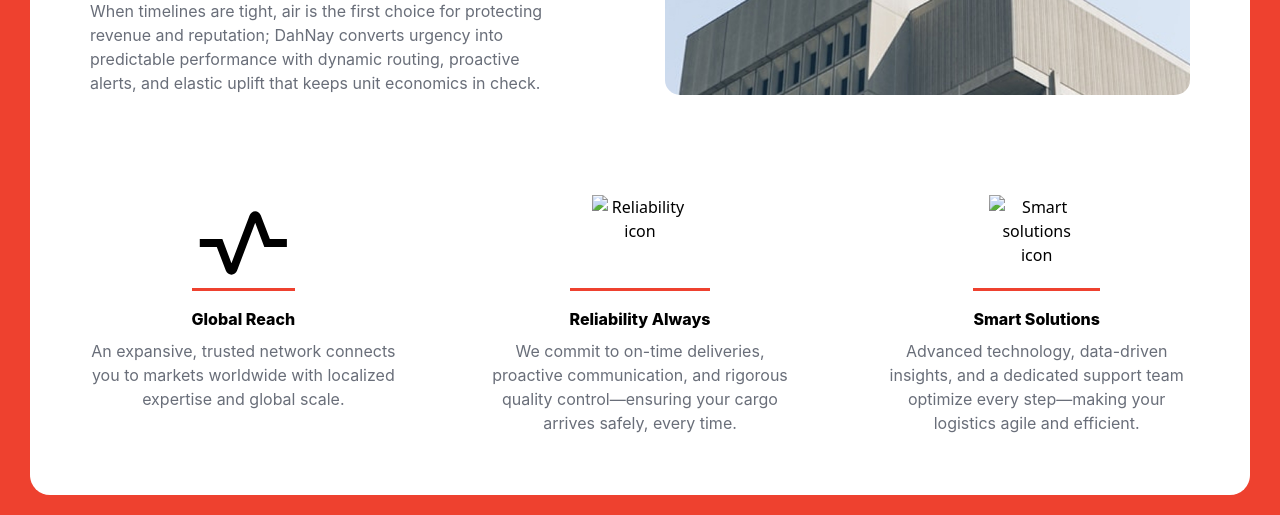
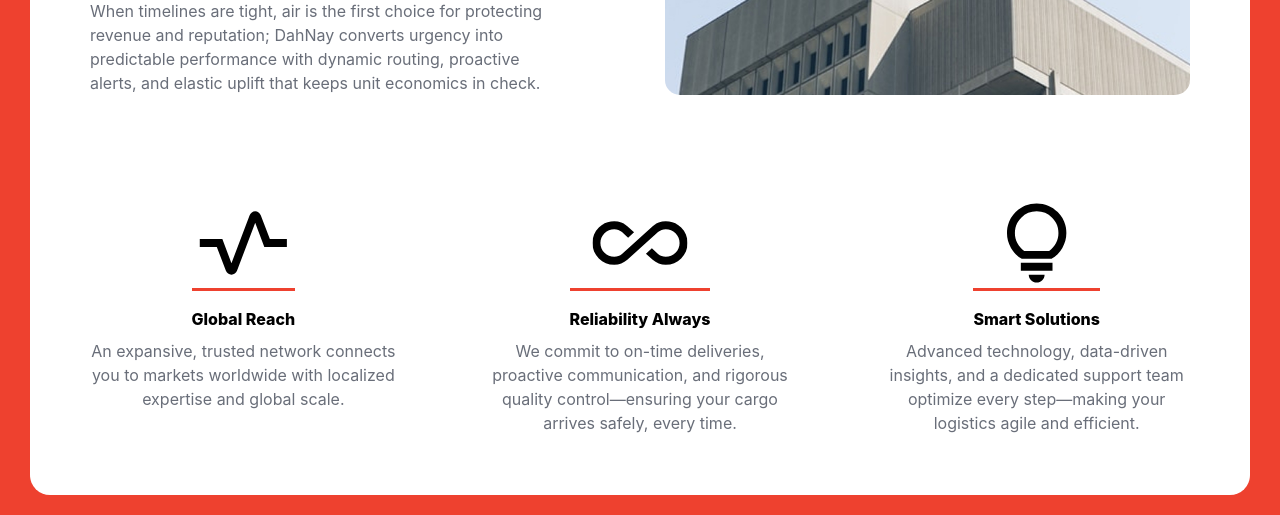
Before and after one commit to krishnarv07/figma-design, a plain HTML site: page index.html in a window 1280 px wide. Shown: the part 285-800 px from the top of the page. Drawn offline with nearby package versions, Linux system fonts and the light colour scheme.

Commit message:
Update index.html

```diff
--- a/index.html
+++ b/index.html
@@ -53,7 +53,7 @@
 
             <!-- Card 2 -->
             <article class="flex flex-col items-center">
-                <img alt="Reliability icon" class="w-[96px] h-[96px]" src="http://localhost:3845/assets/876e1687d5799fd6ada67d76b8e0988014627eea.svg" />
+                <img alt="Reliability icon" class="w-[96px] h-[96px]" src="Frame2.svg" />
                 <div class="relative pt-4">
                     <div aria-hidden="true" class="absolute inset-x-0 -top-[3px] h-[3px] bg-[#ee412f]"></div>
                     <h3 class="font-avenir font-extrabold text-[16px] leading-6 text-black">Reliability Always</h3>
@@ -65,7 +65,7 @@
 
             <!-- Card 3 -->
             <article class="flex flex-col items-center">
-                <img alt="Smart solutions icon" class="w-[96px] h-[96px]" src="http://localhost:3845/assets/fd0af113fdc13da26047d7e85b69f0cfd1915694.svg" />
+                <img alt="Smart solutions icon" class="w-[96px] h-[96px]" src="Frame3.svg" />
                 <div class="relative pt-4">
                     <div aria-hidden="true" class="absolute inset-x-0 -top-[3px] h-[3px] bg-[#ee412f]"></div>
                     <h3 class="font-avenir font-extrabold text-[16px] leading-6 text-black">Smart Solutions</h3>
```
